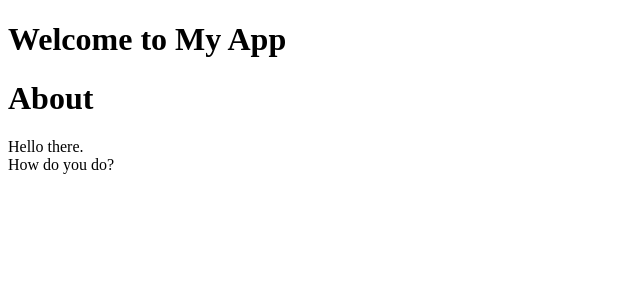
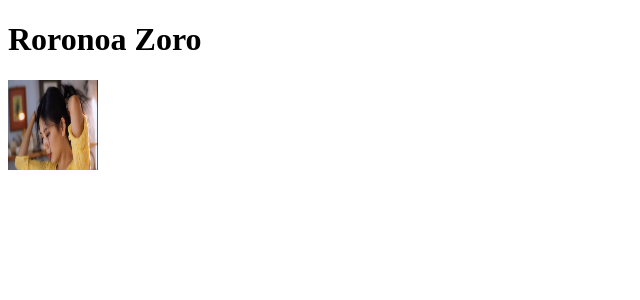
Before and after one commit to Hansetnaing/My-First-React, a React (Vite) app: page / in a window 1280 px wide. Shown: the top 300 px of the page, without its empty margins (0-640 px from the left). Built offline with nearby package versions, Linux system fonts and the light colour scheme.

Commit message:
adding image,display data and add css code

```diff
--- a/src/App.jsx
+++ b/src/App.jsx
@@ -1,17 +1,26 @@
-function AboutPage() {
+import { use } from "react";
+
+const user = {
+  name: "Roronoa Zoro",
+  imageUrl: "./public/luhpring.jpg",
+  imageSize: 90,
+};
+
+export default function App() {
   return (
     <>
-      <h1>About</h1>
-      <p>Hello there.<br />How do you do?</p>
+      <h1>{user.name}</h1>
+      <img
+        className="avatar"
+        src={user.imageUrl}
+        alt={'Photo of ' + user.name}
+        style={
+          {
+            width: user.imageSize,
+            height: user.imageSize
+          }
+        }
+        />
     </>
   );
 }
-
-export default function myApp() {
-  return (
-    <div>
-      <h1>Welcome to My App</h1>
-      {AboutPage()}
-    </div>
-  );
-}
```
Also changed, not shown: public/luhpring.jpg (added).
